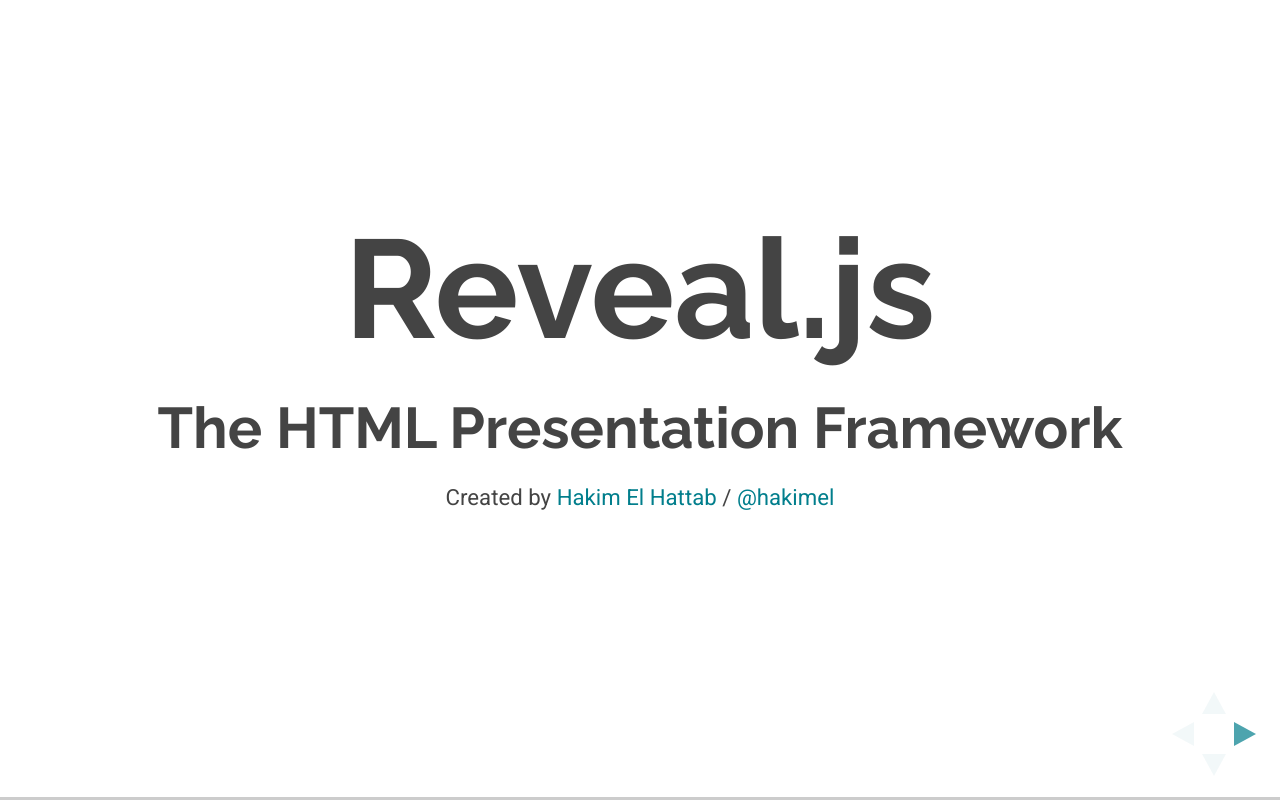
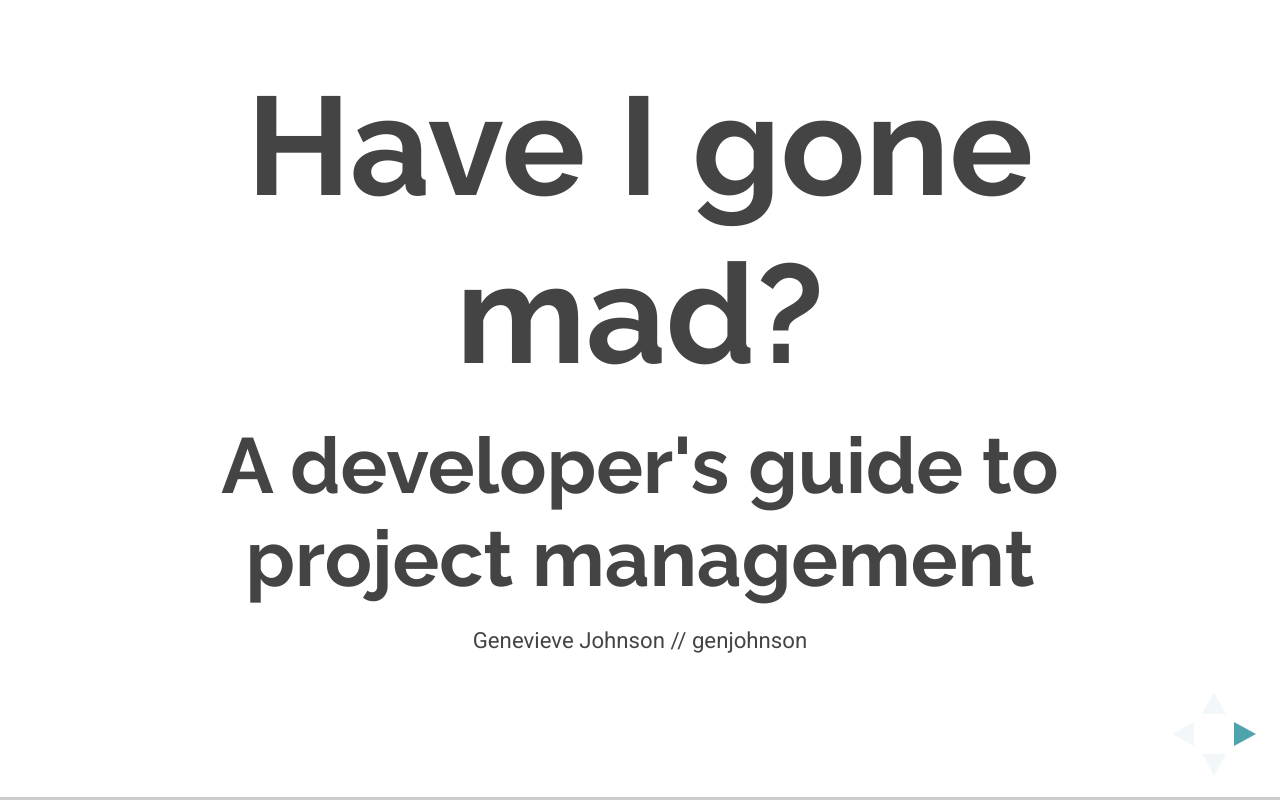
Before and after one commit to genjohnson/sitenow_revealjs_theme, a website: page reveal.js-3.0.0/index.html in a window 1280 px wide. Drawn offline with Linux system fonts and the light colour scheme.

Commit message:
Change title slide content

```diff
--- a/reveal.js-3.0.0/index.html
+++ b/reveal.js-3.0.0/index.html
@@ -41,10 +41,10 @@
 			<!-- Any section element inside of this container is displayed as a slide -->
 			<div class="slides">
 				<section>
-					<h1>Reveal.js</h1>
-					<h3>The HTML Presentation Framework</h3>
+					<h1>Have I gone mad?</h1>
+					<h2>A developer's guide to project management</h2>
 					<p>
-						<small>Created by <a href="http://hakim.se">Hakim El Hattab</a> / <a href="http://twitter.com/hakimel">@hakimel</a></small>
+						<small>Genevieve Johnson // genjohnson</small>
 					</p>
 				</section>
 
```
